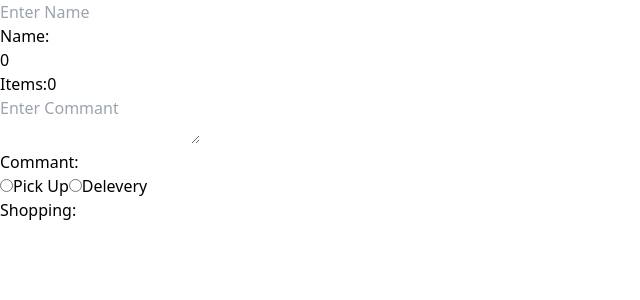
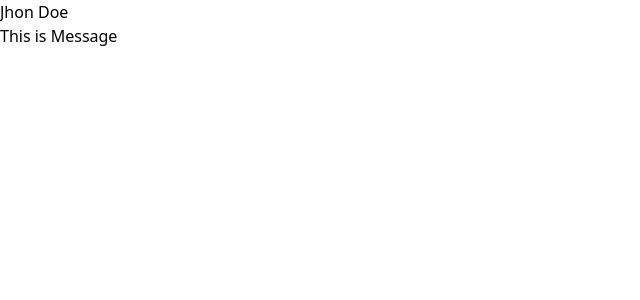
Before and after one commit to PurpleRain9/React, a React (Vite) app: page / in a window 1280 px wide. Shown: the top 300 px of the page, without its empty margins (0-640 px from the left). Built offline with nearby package versions, Linux system fonts and the light colour scheme.

Commit message:
Nest Components

```diff
--- a/src/App.jsx
+++ b/src/App.jsx
@@ -12,7 +12,8 @@ import UserGreeting from './ConditionalRundering/UserGreeting';
 import Lists from './RenderLists/Lists';
 import ClickEvent from './ClickEvents/ClickEvent';
 import StateParent from './useState/StateParent';
-import OnChangeEventsComponent from './OnChangeEvent/OnChangeEvent'
+import OnChangeEventsComponent from './OnChangeEvent/OnChangeEvent';
+import NestComponents from './NestComponents/NestComponents';
 
 export default function App() {
   return (
@@ -30,7 +31,10 @@ export default function App() {
       {/* <StateParent/> */}
 
     {/* OnChage */}
-    <OnChangeEventsComponent />
+    {/* <OnChangeEventsComponent /> */}
+
+    {/* Nest Component */}
+    <NestComponents />
     </>
   )
 }
--- /dev/null
+++ b/src/NestComponents/NestComponents.jsx
@@ -0,0 +1,14 @@
+
+function NestComponents() {
+    return (<>
+        <Person />
+        <Message />
+    </>);
+}
+
+const Person = () => <h2>Jhon Doe</h2>;
+const Message = () => {
+    return <p>This is Message</p>;
+}
+
+export default NestComponents;
--- a/src/OnChangeEvent/OnChangeEvent.jsx
+++ b/src/OnChangeEvent/OnChangeEvent.jsx
@@ -14,7 +14,6 @@ function OnChangeEventsComponent () {
 
     const handleItemsChange = (e) => {
         setItems(e.target.value);
-
     }
 
     const handleCommantChange = (e) => {
```
